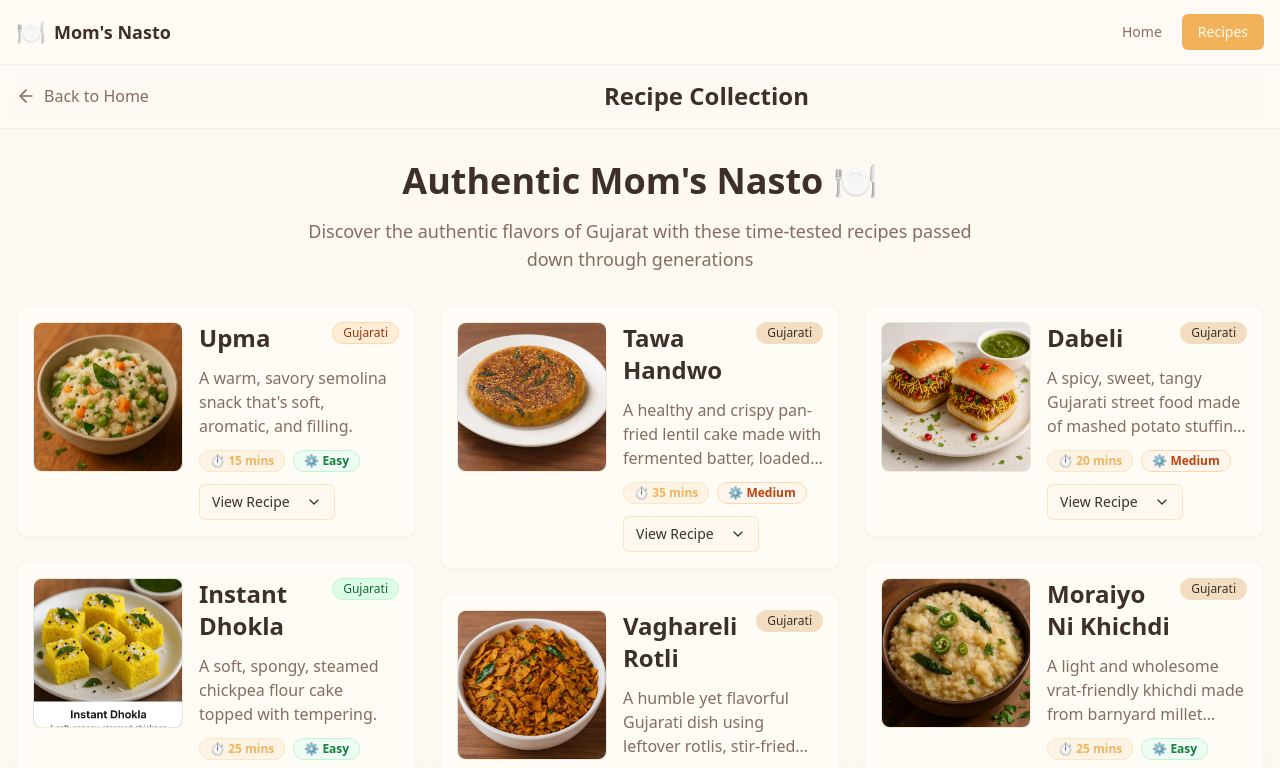
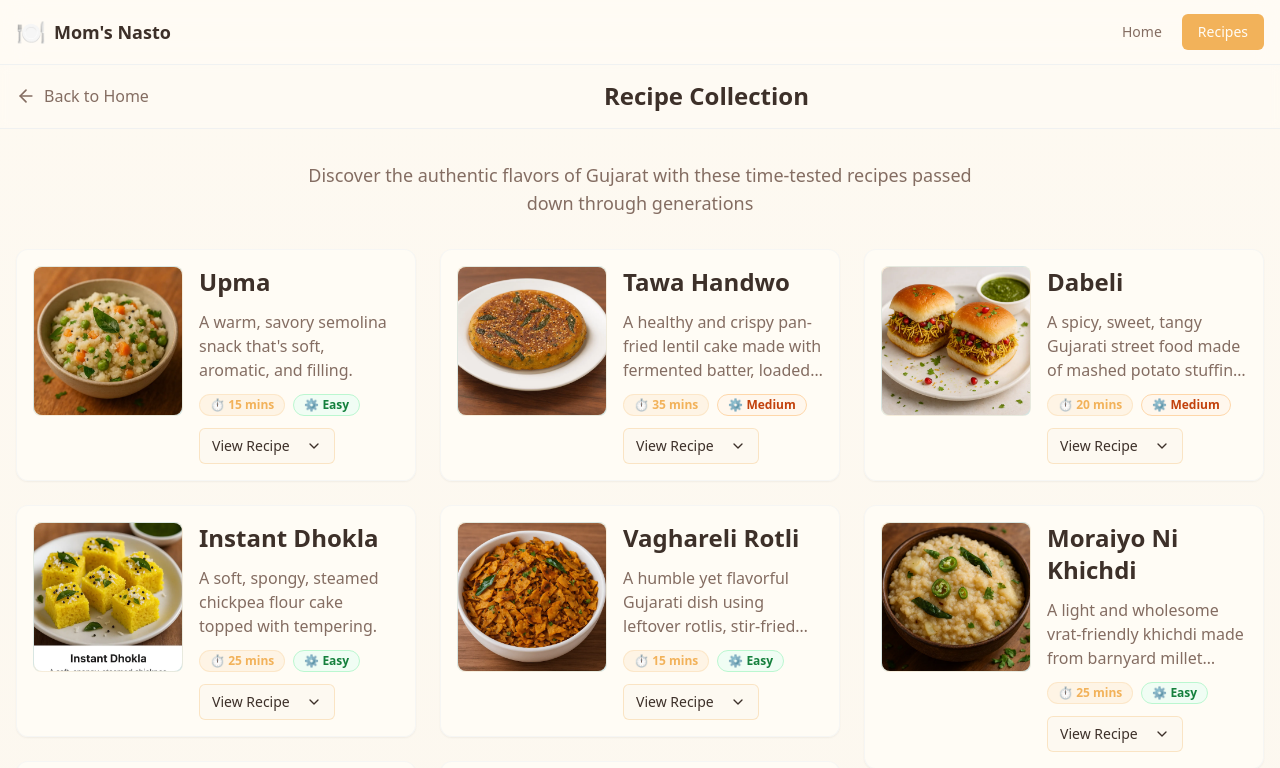
Before and after one commit to Maverickmind2025/gujarati-snack-chutney, a React (Vite) app: page /recipes in a window 1280 px wide. Shown: the top 768 px of the page. Built offline with nearby package versions, Linux system fonts and the light colour scheme.

Commit message:
Remove heading and labels
Remove "Authentic Mom's Nasto" heading and plate emoji from the recipes page. Remove "Gujarati" label from all recipe cards.

```diff
--- a/src/components/RecipeCard.tsx
+++ b/src/components/RecipeCard.tsx
@@ -59,12 +59,6 @@ const RecipeCard: React.FC<RecipeCardProps> = ({ recipe }) => {
               <h3 className="text-xl md:text-2xl font-bold text-foreground leading-tight">
                 {recipe.name}
               </h3>
-              <Badge
-                variant="secondary"
-                className={cn("text-xs font-medium flex-shrink-0", dishColors[recipe.id] || "bg-accent text-accent-foreground")}
-              >
-                Gujarati
-              </Badge>
             </div>
             <p className="text-muted-foreground leading-relaxed text-sm md:text-base line-clamp-3">
               {recipe.description}
--- a/src/pages/Recipes.tsx
+++ b/src/pages/Recipes.tsx
@@ -828,9 +828,6 @@ const Recipes = () => {
       {/* Recipe Cards */}
       <div className="container mx-auto px-4 py-8">
         <div className="text-center mb-8">
-          <h2 className="text-4xl font-bold text-foreground mb-4">
-            Authentic Mom's Nasto 🍽️
-          </h2>
           <p className="text-lg text-muted-foreground max-w-2xl mx-auto">
             Discover the authentic flavors of Gujarat with these time-tested recipes passed down through generations
           </p>
```
